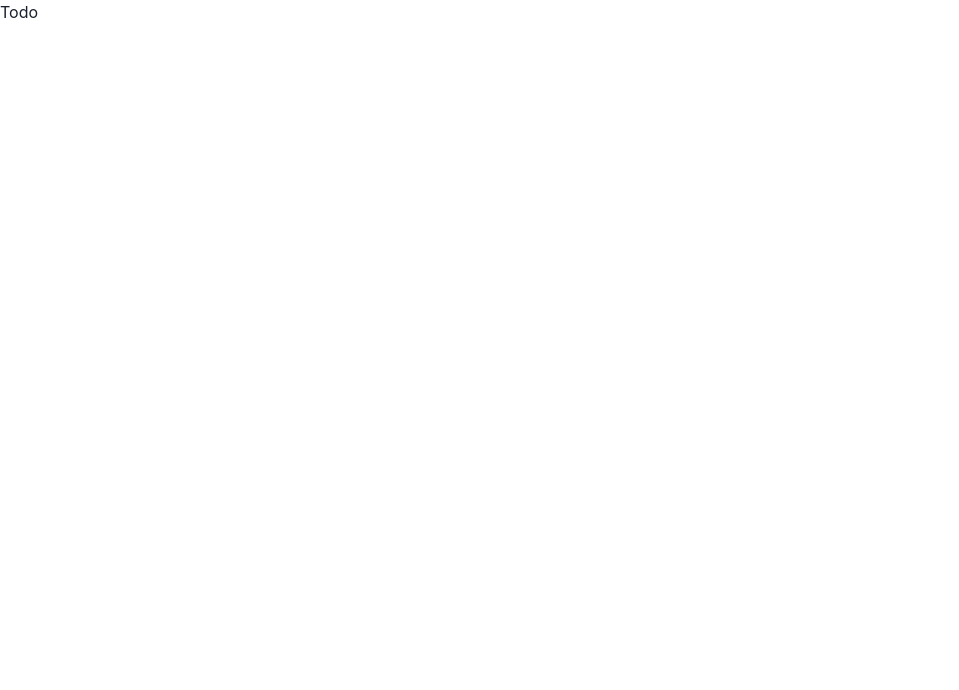
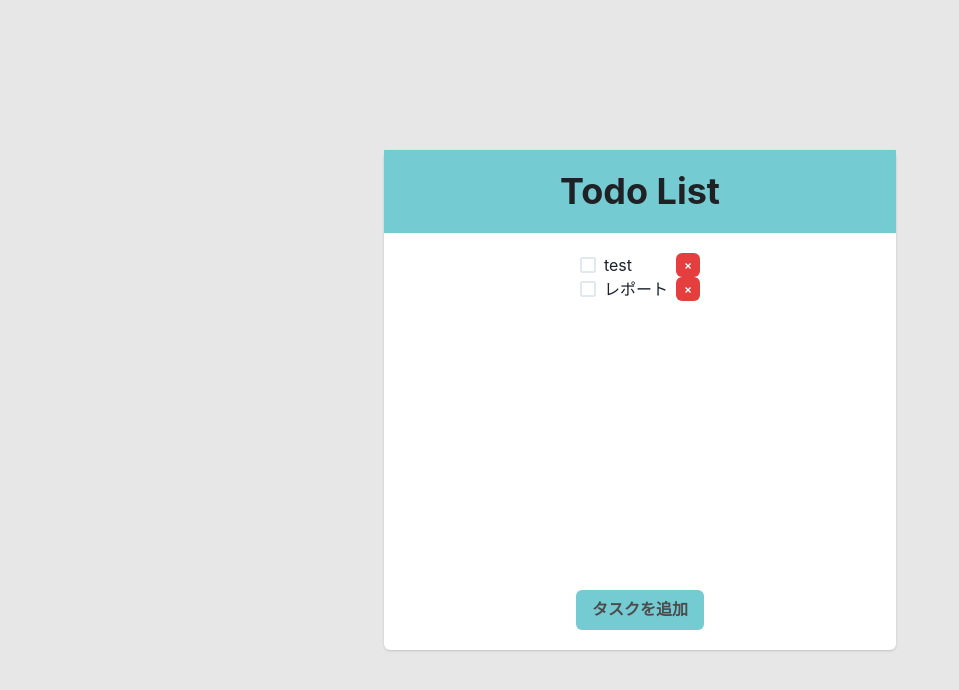
Before and after one commit to naoyuki2/react-knock, a React (Vite) app: page /003 in a window 1280 px wide. Shown: the top 690 px of the page, without its empty margins (0-959 px from the left). Built offline with nearby package versions, Linux system fonts and the light colour scheme.

Commit message:
TODO comp

```diff
--- a/package.json
+++ b/package.json
@@ -10,6 +10,7 @@
     "preview": "vite preview"
   },
   "dependencies": {
+    "@chakra-ui/icons": "^2.1.1",
     "@chakra-ui/react": "^2.8.2",
     "@emotion/react": "^11.11.1",
     "@emotion/styled": "^11.11.0",
--- /dev/null
+++ b/src/component/PlusModal.tsx
@@ -0,0 +1,84 @@
+import {
+  Modal,
+  ModalOverlay,
+  ModalContent,
+  ModalHeader,
+  ModalBody,
+  ModalFooter,
+  Button,
+  useDisclosure,
+  Input,
+  Text,
+} from '@chakra-ui/react'
+import { useState } from 'react'
+import { TodoType } from '../type'
+
+type PlusModalProps = {
+  Todos: TodoType[]
+  setTodos: React.Dispatch<React.SetStateAction<TodoType[]>>
+}
+
+const PlusModal: React.FC<PlusModalProps> = ({ Todos, setTodos }) => {
+  const [title, setTitle] = useState('')
+  const [message, setMessage] = useState('タスク名を入力してください')
+
+  const inputChange = (e: any) => {
+    if (e.target.value === '') {
+      setMessage('タスク名を入力してください')
+      setTitle('')
+    } else {
+      setMessage('')
+      setTitle(e.target.value)
+    }
+  }
+
+  const add = () => {
+    if (!(title === '')) {
+      const newTodo: TodoType = {
+        title: title,
+        done: false,
+      }
+      const newTodos = [...Todos, newTodo]
+      setTodos(newTodos)
+      setTitle('')
+      onClose()
+    }
+  }
+
+  const { isOpen, onOpen, onClose } = useDisclosure()
+  return (
+    <>
+      <Button onClick={onOpen} color="#4C4C4C" bg="#75cbd2">
+        タスクを追加
+      </Button>
+
+      <Modal isOpen={isOpen} onClose={onClose}>
+        <ModalOverlay />
+        <ModalContent>
+          <ModalHeader bg="#75cbd2" color="#4C4C4C">
+            タスク追加
+          </ModalHeader>
+          <ModalBody>
+            <Input
+              placeholder="タスク名を入力"
+              size="lg"
+              value={title}
+              onChange={inputChange}
+            />
+            <Text color="#db4c3a">{message}</Text>
+          </ModalBody>
+          <ModalFooter>
+            <Button colorScheme="blue" mr={3} onClick={add}>
+              追加する
+            </Button>
+            <Button type="submit" variant="ghost" onClick={onClose}>
+              キャンセル
+            </Button>
+          </ModalFooter>
+        </ModalContent>
+      </Modal>
+    </>
+  )
+}
+
+export default PlusModal
--- a/src/component/Todo.tsx
+++ b/src/component/Todo.tsx
@@ -1,7 +1,80 @@
-import React from 'react'
+import {
+  Card,
+  CardBody,
+  HStack,
+  Text,
+  Center,
+  VStack,
+  Button,
+  Checkbox,
+  CardFooter,
+  CardHeader,
+  Heading,
+} from '@chakra-ui/react'
+import PlusModal from './PlusModal'
+import { TodoType } from '../type'
+import { useState } from 'react'
 
 const Todo = () => {
-  return <div>Todo</div>
+  const initialTodos: TodoType[] = [
+    {
+      title: 'test',
+      done: false,
+    },
+    {
+      title: 'レポート',
+      done: false,
+    },
+  ]
+  const [Todos, setTodos] = useState(initialTodos)
+
+  const deleteTodo = (e: any) => {
+    const newTodos = Todos.filter((todo) => {
+      return todo.title !== e.target.value
+    })
+    setTodos(newTodos)
+  }
+
+  return (
+    <>
+      <Center bg="#e7e7e7" height="100vh">
+        <Card align="center" w="40%" h="500px">
+          <CardHeader
+            w="full"
+            bg="#75cbd2"
+            color="#202124"
+            fontSize="4xl"
+            textAlign="center"
+          >
+            <Heading>Todo List</Heading>
+          </CardHeader>
+          <CardBody>
+            {Todos.map((todo) => (
+              <div key={todo.title}>
+                <HStack justifyContent="space-between">
+                  <Checkbox width="auto">
+                    <Text>{todo.title}</Text>
+                  </Checkbox>
+                  <Button
+                    colorScheme="red"
+                    size="xs"
+                    width="auto"
+                    value={todo.title}
+                    onClick={deleteTodo}
+                  >
+                    ×
+                  </Button>
+                </HStack>
+              </div>
+            ))}
+          </CardBody>
+          <CardFooter>
+            <PlusModal Todos={Todos} setTodos={setTodos} />
+          </CardFooter>
+        </Card>
+      </Center>
+    </>
+  )
 }
 
 export default Todo
--- /dev/null
+++ b/src/type.ts
@@ -0,0 +1,4 @@
+export type TodoType = {
+  title: string
+  done: boolean
+}
```
Also changed, not shown: 1 other file (tests, documents, lock files or other folders).
